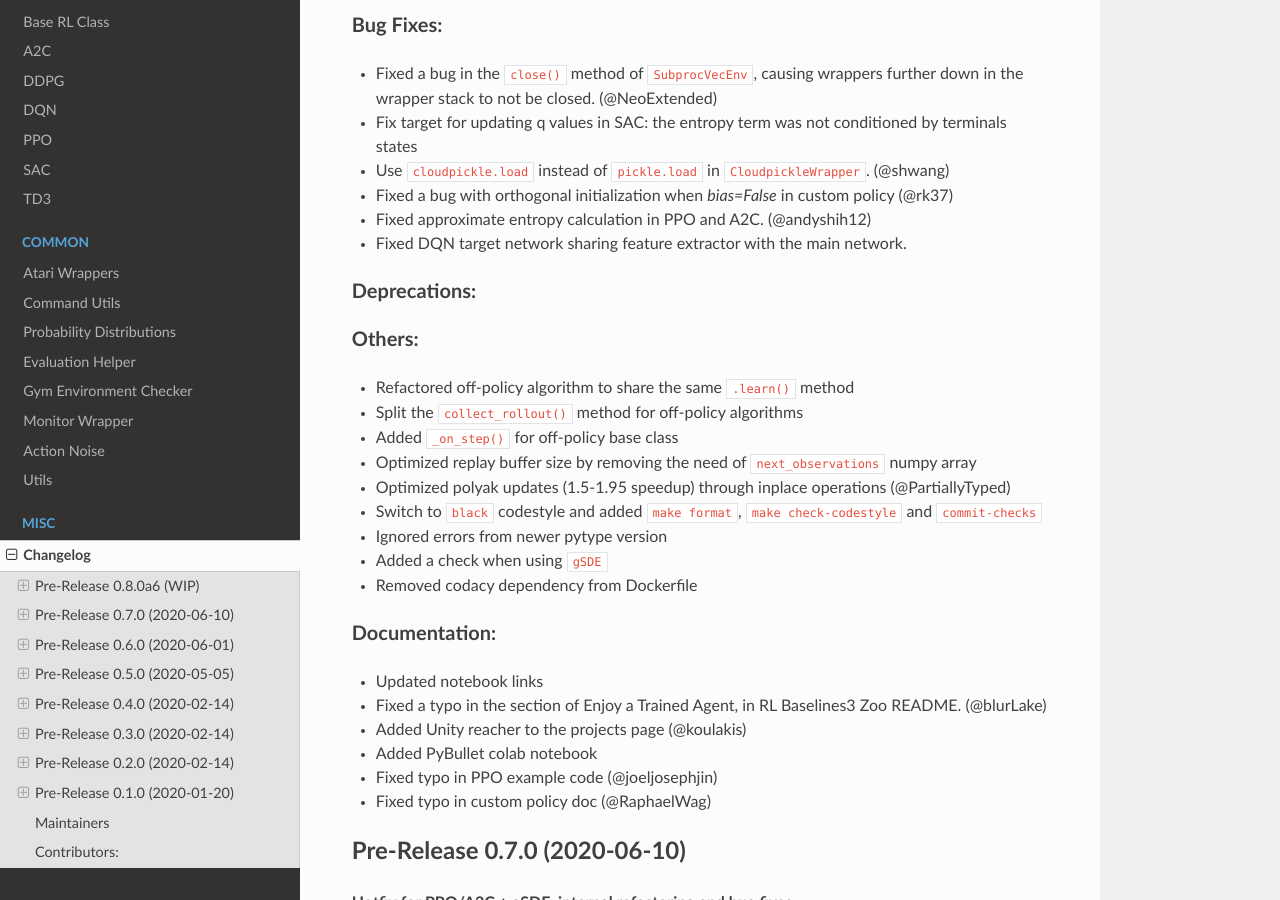
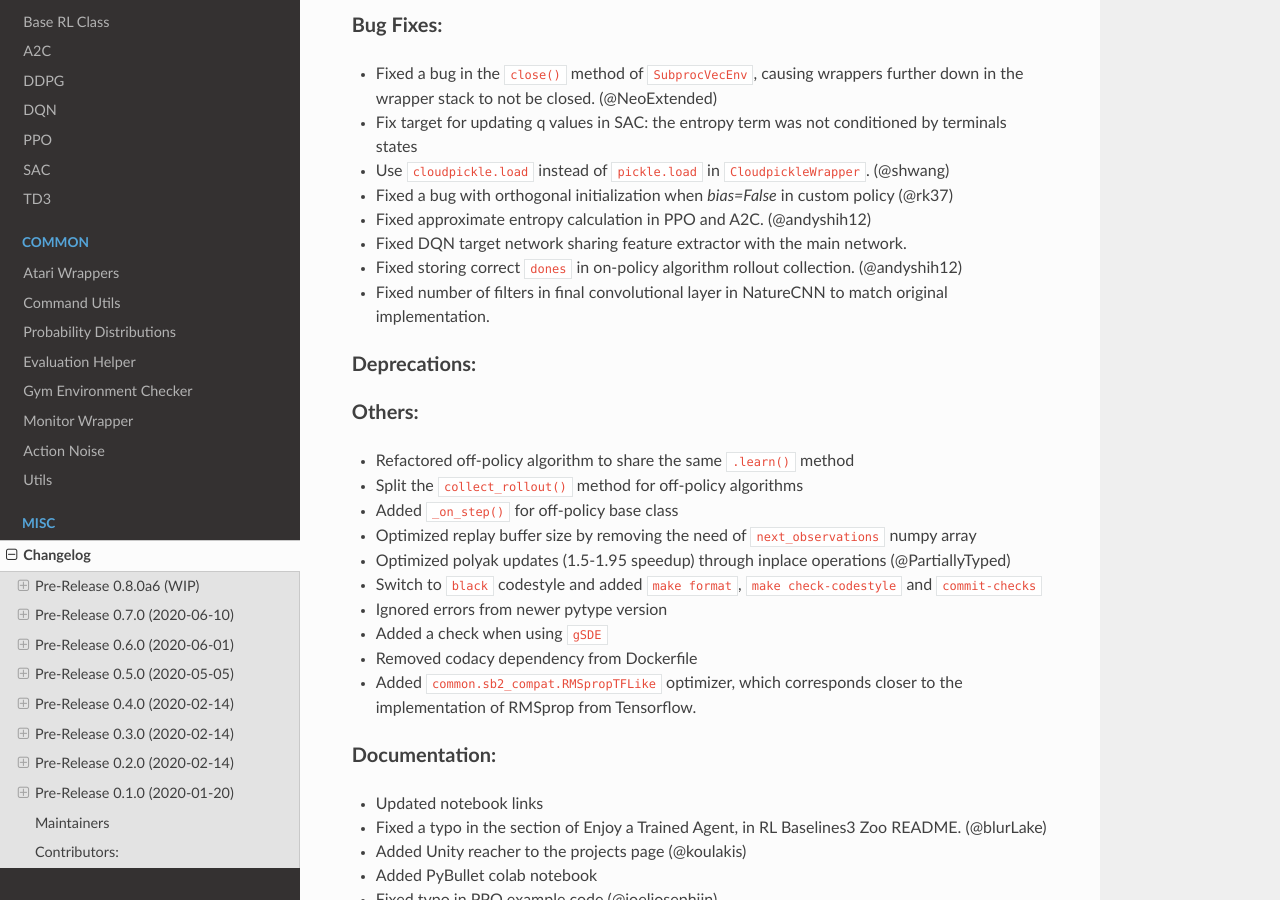
Before and after one commit to DLR-RM/stable-baselines3, a Sphinx documentation site: the page built from docs/misc/changelog.rst, in a window 1280 px wide and 900 px high, scrolled down 771 px. Built offline with Sphinx 7.4.7 and the Read the Docs theme 2.0.0, drawn with Linux system fonts in a browser that asks for light colours; pages that are not in the unit, such as notebooks, are missing from menus.

Commit message:
Update changelog

```diff
--- a/docs/misc/changelog.rst
+++ b/docs/misc/changelog.rst
@@ -34,6 +34,8 @@
 - Fixed a bug with orthogonal initialization when `bias=False` in custom policy (@rk37)
 - Fixed approximate entropy calculation in PPO and A2C. (@andyshih12)
 - Fixed DQN target network sharing feature extractor with the main network.
+- Fixed storing correct ``dones`` in on-policy algorithm rollout collection. (@andyshih12)
+- Fixed number of filters in final convolutional layer in NatureCNN to match original implementation.
 
 Deprecations:
 ^^^^^^^^^^^^^
@@ -49,6 +51,7 @@
 - Ignored errors from newer pytype version
 - Added a check when using ``gSDE``
 - Removed codacy dependency from Dockerfile
+- Added ``common.sb2_compat.RMSpropTFLike`` optimizer, which corresponds closer to the implementation of RMSprop from Tensorflow.
 
 Documentation:
 ^^^^^^^^^^^^^^
```
